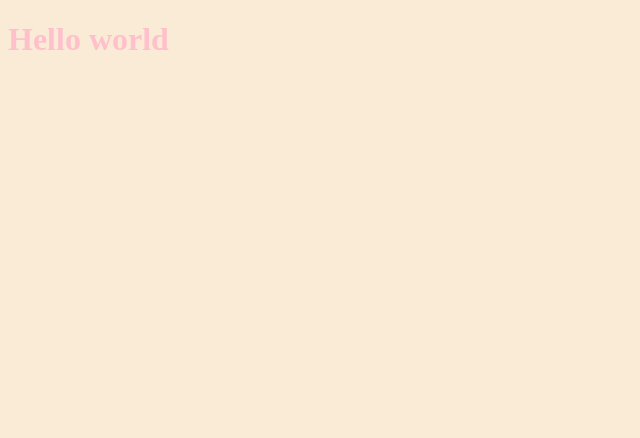
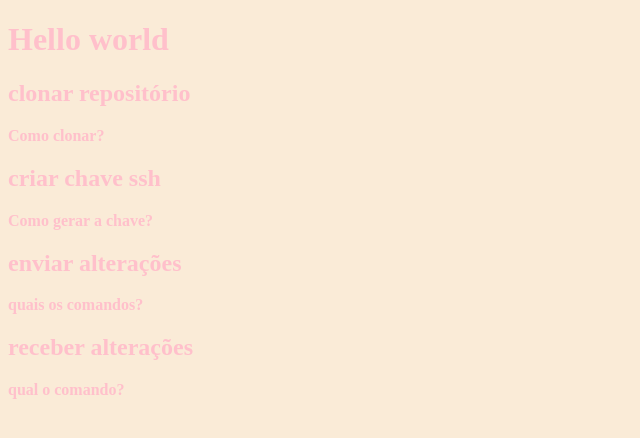
Before and after one commit to ryuto221/hello_world, a plain HTML site: page index.html in a window 1280 px wide. Shown: the whole page, without its empty margins (0-640 px from the left). Drawn offline with Linux system fonts and the light colour scheme.

Commit message:
adicionei passo a passo do git

```diff
--- a/index.html
+++ b/index.html
@@ -9,5 +9,13 @@
 </head>
 <body>
     <h1>Hello world</h1>
+    <h2>clonar repositório</h2>
+    <p>Como clonar?</p>
+    <h2>criar chave ssh</h2>
+    <p>Como gerar a chave?</p>
+    <h2>enviar alterações</h2>
+    <p>quais os comandos?</p>
+    <h2>receber alterações</h2>
+    <p>qual o comando?</p>
 </body>
 </html>
```
